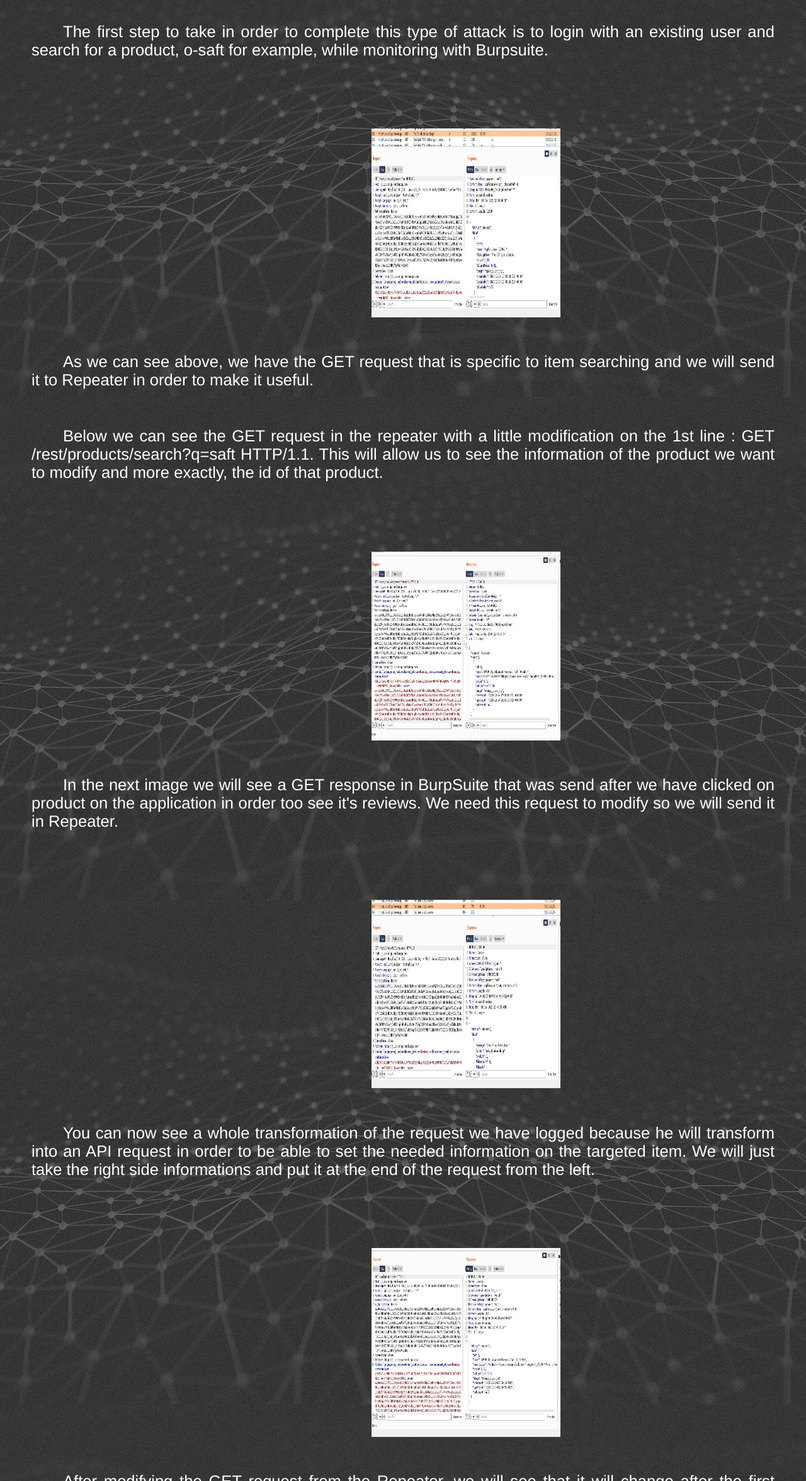
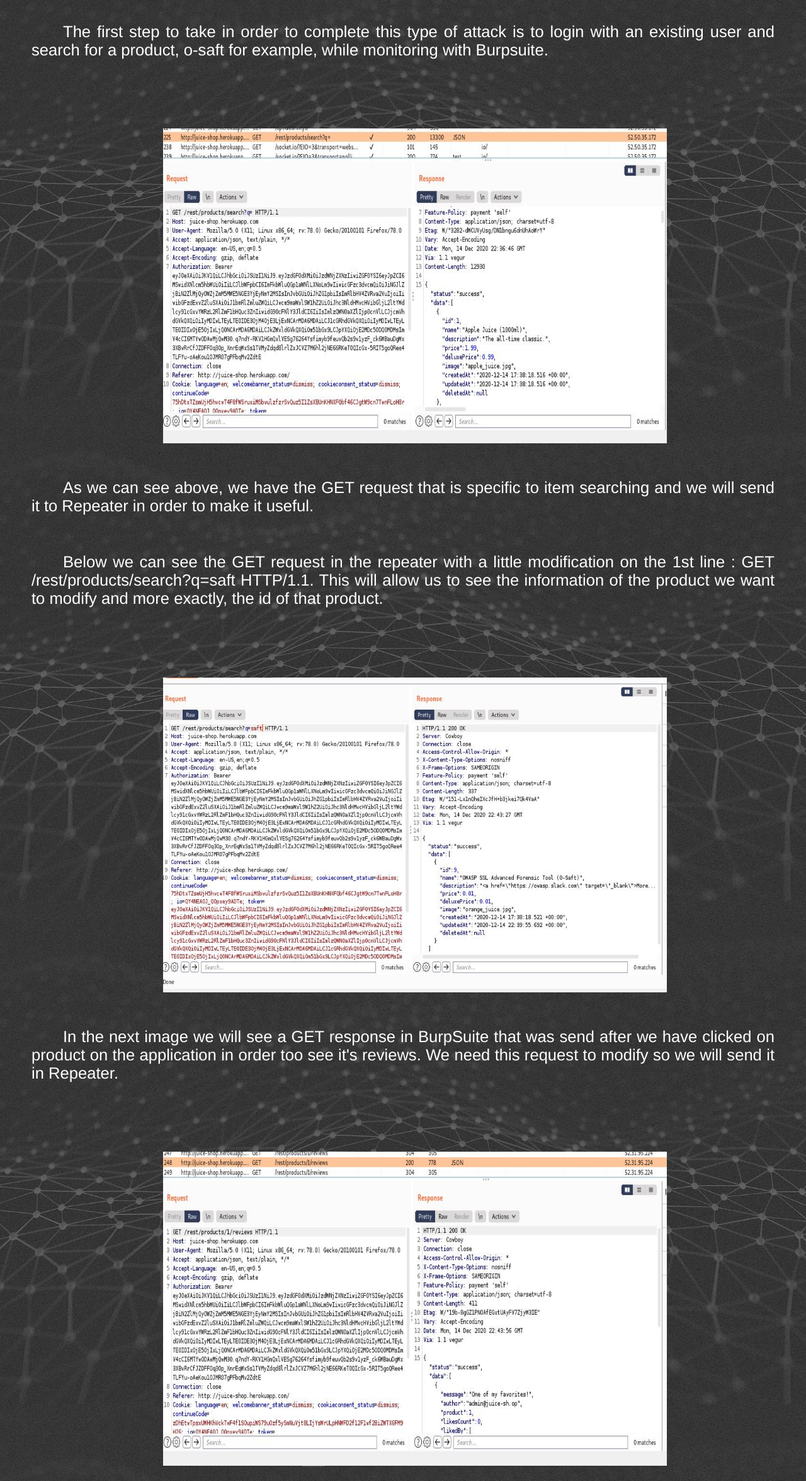
Before and after one commit to BogdanTrufanda/BogdanTrufanda.github.io, a plain HTML site: page attacks/ProductTampering/productTampering_attack.html in a window 1280 px wide. Shown: the part 170-2522 px from the top of the page at 63% size. Drawn offline with Linux system fonts and the light colour scheme; a web font is replaced by a local one.

Commit message:
Update productTampering_attack.html

```diff
--- a/attacks/ProductTampering/productTampering_attack.html
+++ b/attacks/ProductTampering/productTampering_attack.html
@@ -25,7 +25,7 @@
       <p style="font-size:160%;">
          The first step to take in order to complete this type of attack is to login with an existing user and search for a product, o-saft for example, while monitoring with Burpsuite.
       </p>
-      <img src="productTamperingImage_1.jpg">
+      <img style="width: 800px;height: 500px; padding-left:3%;" src="productTamperingImage_1.jpg">
       <p style="font-size:160%;">
          As we can see above, we have the GET request that is specific to item searching and we will send it to Repeater in order to make it useful.
       </p>
@@ -33,22 +33,22 @@
          Below we can see the GET request in the repeater with a little modification on the 1st line : GET /rest/products/search?q=saft HTTP/1.1.
          This will allow us to see the information of the product we want to modify and more exactly, the id of that product.
       </p>
-      <img src="productTamperingImage_2.jpg">
+      <img style="width: 800px;height: 500px; padding-left:3%;" src="productTamperingImage_2.jpg">
       <p style="font-size:160%;">
          In the next image we will see a GET response in BurpSuite that was send after we have clicked on product on the application in order too see it's reviews. We need this request to modify so we will send it in Repeater.
       </p>
-      <img src="productTamperingImage_3.jpg">
+      <img style="width: 800px;height: 500px; padding-left:3%;" src="productTamperingImage_3.jpg">
       <p style="font-size:160%;">
          You can now see a whole transformation of the request we have logged because he will transform into an API request in order to be able to set the needed information on the targeted item. We will just take the right side informations and put it at the end of the request from the left.
       </p>
-      <img src="productTamperingImage_4.jpg">
+      <img style="width: 800px;height: 500px; padding-left:3%;" src="productTamperingImage_4.jpg">
       <p style="font-size:160%;">
          After modifying the GET request from the Repeater, we will see that it will change after the first send and now we will have the information from the right on the left also.
       </p>
-      <img src="productTamperingImage_5.jpg">
+      <img style="width: 800px;height: 500px; padding-left:3%;" src="productTamperingImage_5.jpg">
       <p style="font-size:160%;">
          Once the send was successfull we can delete all the information excepting the description because it contains the href we need to modify. On top to that just add the Content- Type from the right and there you go, you have changed the hyper link of that product.
       </p>
-      <img src="productTamperingImage_6.jpg">
+      <img style="width: 800px;height: 500px; padding-left:3%;" src="productTamperingImage_6.jpg">
    </body>
 </html>
```
